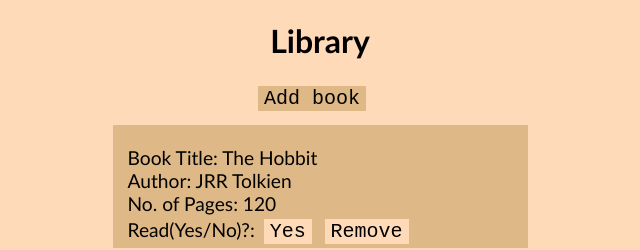
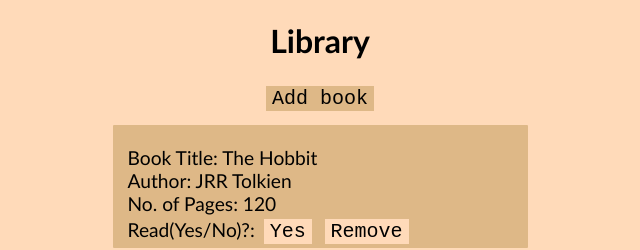
Before and after one commit to Amrut182/book-library, a plain HTML site: page index.html in a window 1280 px wide. Shown: the full height of the page, 320-960 px from the left. Drawn offline with Linux system fonts and the light colour scheme.

Commit message:
centered add button

```diff
--- a/index.html
+++ b/index.html
@@ -7,7 +7,9 @@
     </header>
     <body>
         <h1>Library</h1>
-        <button id="add">Add book</button>
+        <div id="btn">
+            <button id="add">Add book</button>
+        </div>
         <div id="container"></div>
     </body>
     <script src="script.js"></script>
--- a/style.css
+++ b/style.css
@@ -7,9 +7,11 @@ h1 {
     text-align: center;
 }
 
+#btn {
+    text-align: center;
+}
 #add {
     background-color: burlywood;
-    margin-left: 570px;
 }
 
 #add:hover{
```
